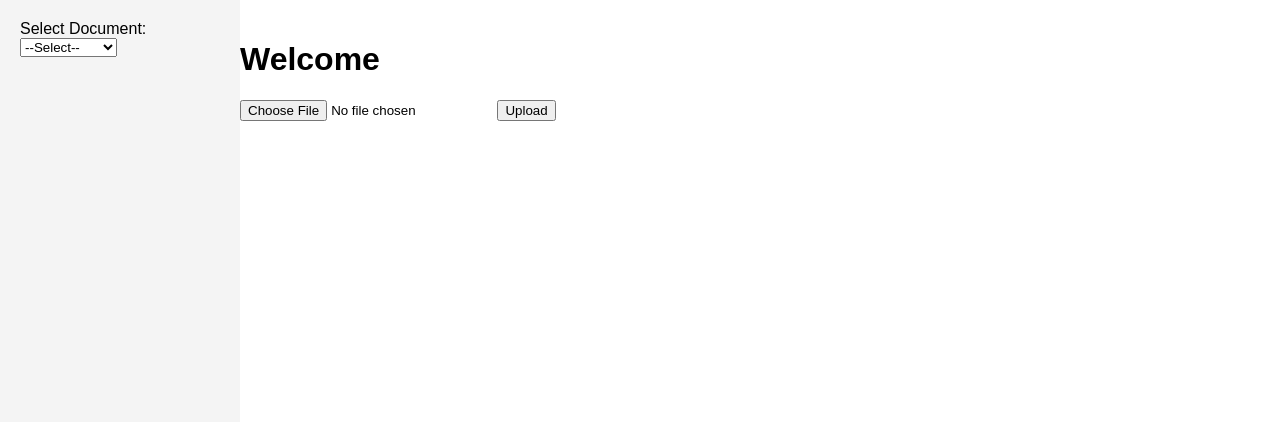
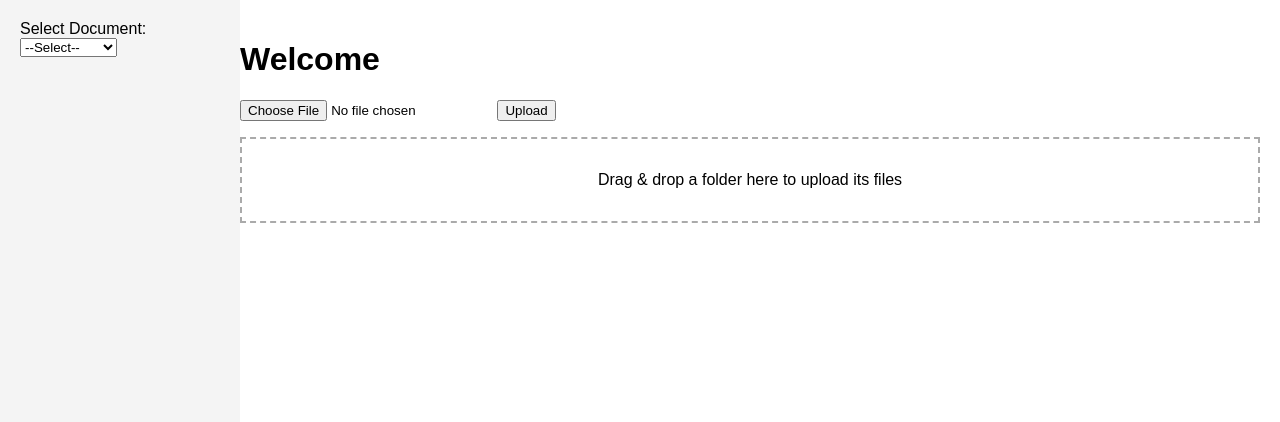
Before and after one commit to suruthi-dev/Python_Handling_Large_Files, a Flask app: page / in a window 1280 px wide. Shown: the top 422 px of the page. Run offline with Flask 3, Linux system fonts and the light colour scheme.

Commit message:
Update index.html

```diff
--- a/templates/index.html
+++ b/templates/index.html
@@ -20,6 +20,12 @@
     </form>
     <div id="uploadResult" style="color: green;"></div>
     <!-- File upload form end -->
+
+    <!-- Drag and Drop Folder Upload -->
+    <div id="dropZone" style="border: 2px dashed #aaa; padding: 2em; text-align: center; margin-bottom: 1em;">
+        Drag & drop a folder here to upload its files
+    </div>
+    <div id="dropResult" style="color: green;"></div>
     <ul id="selectedList"></ul>
 </div>
 <!-- ...existing code... -->
```
